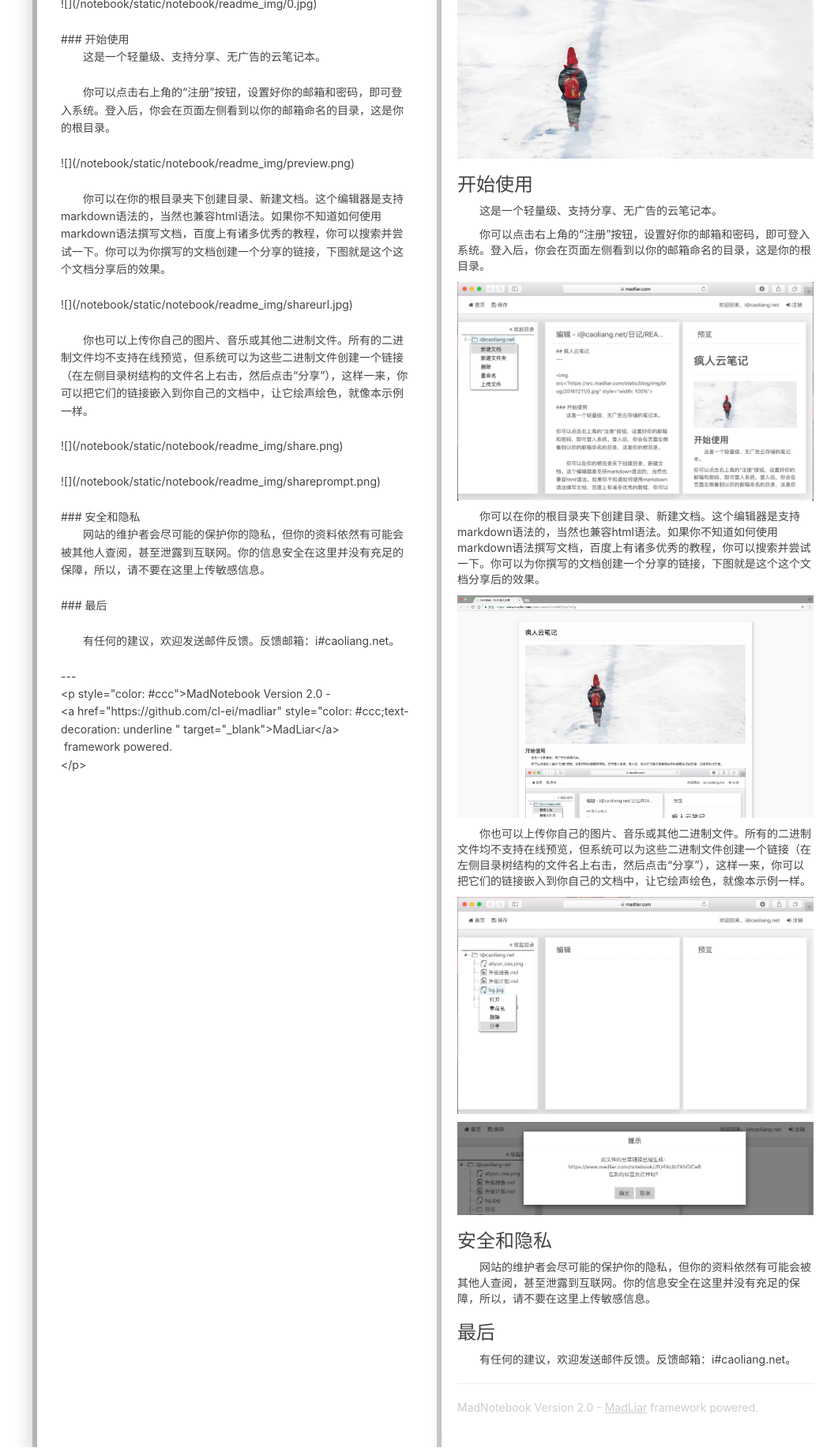
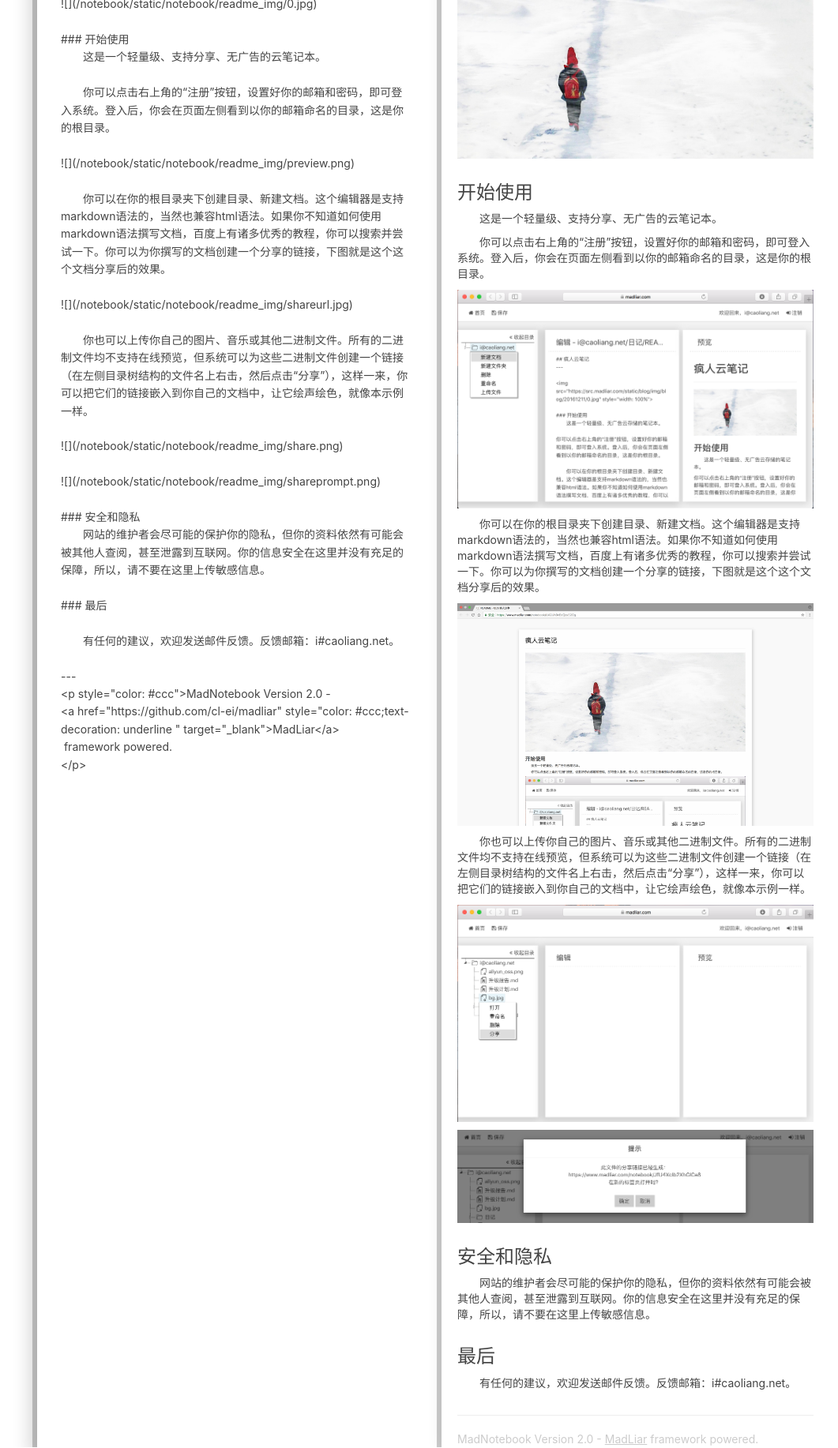
Before and after one commit to cl-ei/notebook.madliar, a FastAPI app: page /notebook in a window 1280 px wide. Shown: the part 215-2049 px from the top of the page at 79% size, without its empty margins (215-1276 px from the left). Run offline with FastAPI, Linux system fonts and the light colour scheme; some libraries are stand-ins or nearby versions.

Commit message:
fix style

```diff
--- a/src/static/notebook/main.css
+++ b/src/static/notebook/main.css
@@ -34,6 +34,9 @@
     text-align: left;
     padding-left: 10px;
     outline: none;
+}
+p{
+    display: inline-block;
 }
 .clickable {
     display: block;
--- a/src/static/notebook/share.css
+++ b/src/static/notebook/share.css
@@ -3,11 +3,14 @@
     padding: 0;
     width: 100%;
     height: 100%;
-    background: #f9f9f9;
+    background: #fff;
 }
 h1, h2, h3 {
   margin-top: 20px;
   margin-bottom: 10px;
+}
+p{
+    display: inline-block;
 }
 .share-container{
     position: absolute;
```
Also changed, not shown: src/static/img/broken_img.jpg (added).
